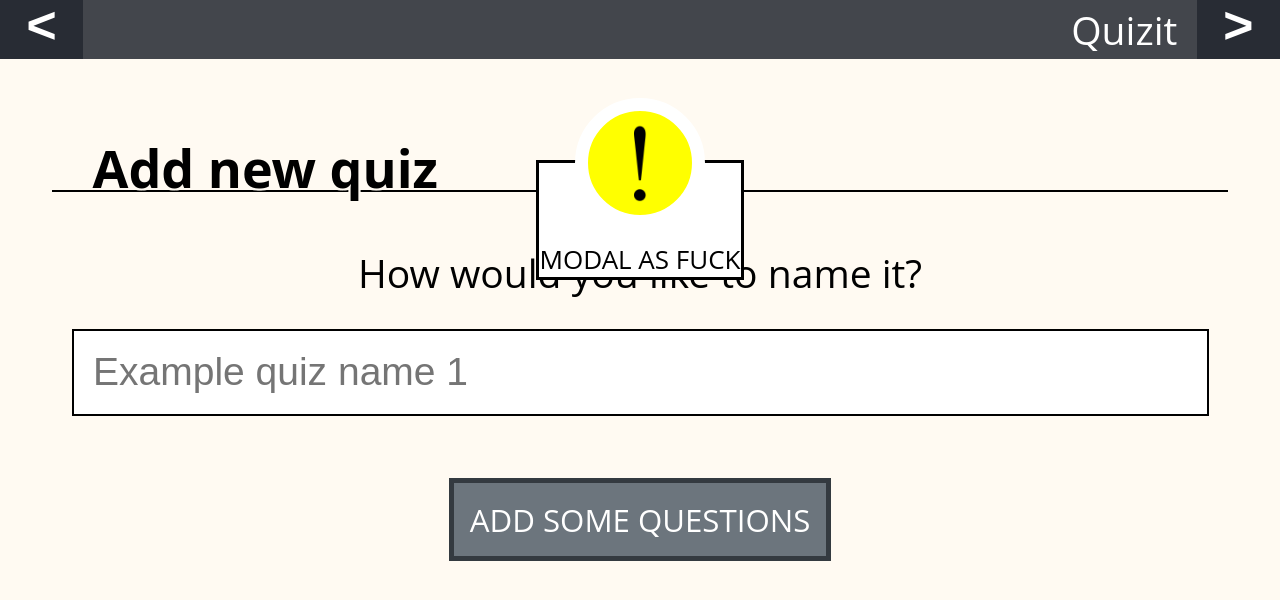
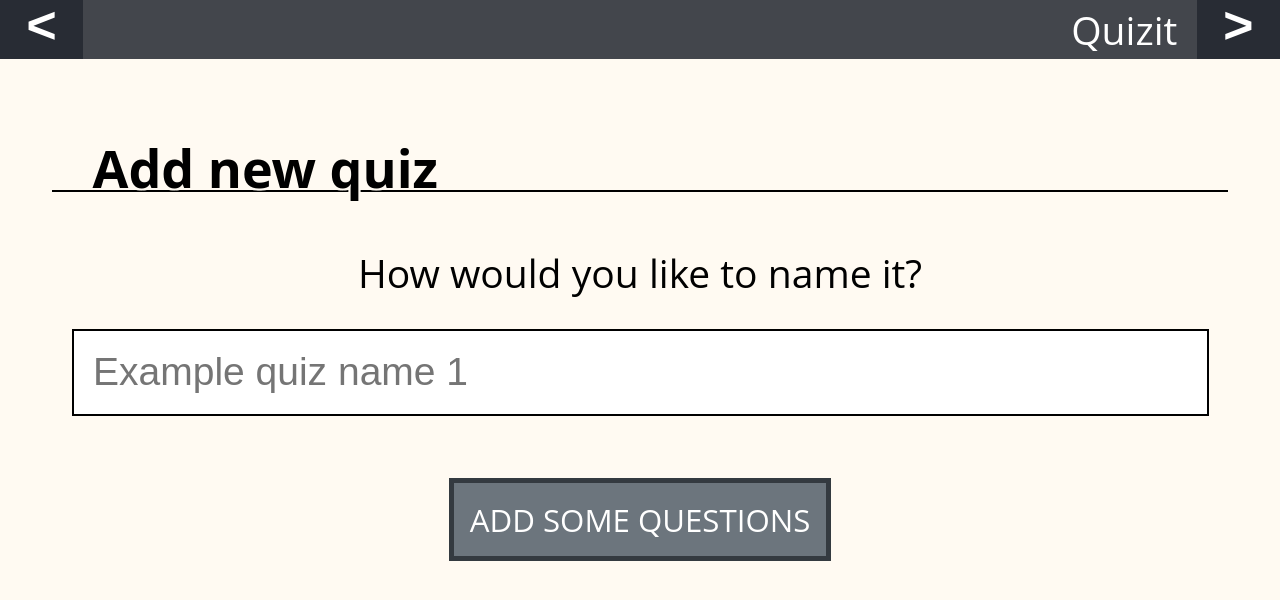
Before and after one commit to ZooMic/real-projects, a React (Create React App) app in the folder quizit/: page /add in a window 1280 px wide. Shown: the top 600 px of the page. Built offline with nearby package versions, Linux system fonts and the light colour scheme.

Commit message:
quizit: Some fixes

```diff
--- a/quizit/src/components/Modal/Modal.js
+++ b/quizit/src/components/Modal/Modal.js
@@ -1,15 +1,33 @@
 import React from 'react'
-import { wrapper, modal, typeSign, content } from './Modal.module.css';
+import { wrapper, modal, content, /*typeSignBackground, typeSign, warning, info, error, success*/  } from './Modal.module.css';
 
-const Modal = ({ type, children }) => {
-    return (
+// const selectClassByType = type => {
+//     switch (type) {
+//         case 'warning': return warning;
+//         case 'info': return info;
+//         case 'error': return error;
+//         case 'success': return success;
+//         default: return info;
+//     }
+// }
+
+const Modal = ({ type = 'warning', children, visible = false }) => {
+    // const [sign, setSign] = useState(selectClassByType(type))
+    // useEffect(() => {
+    //     setSign(selectClassByType(type))
+    // }, [type])
+
+    return visible ?
         <div className={wrapper} >
             <div className={modal}>
-                <div className={typeSign}></div>
-                MODAL AS FUCK
+                {/* <div className={typeSignBackground}>
+                    <div className={`${typeSign} ${sign}`} />
+                </div> */}
+                <div className={content}>
+                    {children}
+                </div>
             </div>
-        </div>
-    )
+        </div> : null;
 }
 
 export default Modal;
--- a/quizit/src/components/Modal/Modal.module.css
+++ b/quizit/src/components/Modal/Modal.module.css
@@ -8,23 +8,41 @@
 }
 
 .modal {
-    border: 3px solid black;
+    border: 0.2em solid #b9b91c;
     background: white;
     display: flex;
     flex-direction: column;
     align-items: center;
+    background: #ffffca
 }
 
-.typeSign {
+.typeSign::before {
+
+}
+
+/* .typeSignBackground {
     position: relative;
-    border: 0.5em solid #ffffff;
-    padding: 2em;
-    width: 0;
-    height: 0;
-    top: -0.5em;
+    border: 0.2em solid #b9b91c;
+    width: 4em;
+    height: 4em;
+    top: -0.2em;
     margin-top: -2em;
-    background: url('./exclamation-mark.png');
-    border-radius: 3em;
+    border-radius: 100%;
+    background-color: #ffffca;
+    border-bottom-color: transparent;
+    border-right-color: transparent;
+    transform: rotate(45deg);
+} */
+
+/*
+ */
+
+.warning {
+    background: url('./assets/exclamation-mark.png');
     background-size: cover;
-    background-color: yellow;
 }
+
+.success {
+    background: url('./assets/success.png');
+    background-size: cover;
+}
--- a/quizit/src/components/SupTitle/SupTitle.module.css
+++ b/quizit/src/components/SupTitle/SupTitle.module.css
@@ -10,3 +10,5 @@
     width: 100%;
     white-space: pre;
 }
+
+/* // preneta */
```
Also changed, not shown: quizit/src/components/Button/Button.js (added), quizit/src/components/Button/Button.module.css (added), quizit/src/components/Button/index.js (added), quizit/src/components/Modal/assets/exclamation-mark.png (renamed from quizit/src/components/Modal/exclamation-mark.png), quizit/src/components/Modal/assets/success.png (added).
